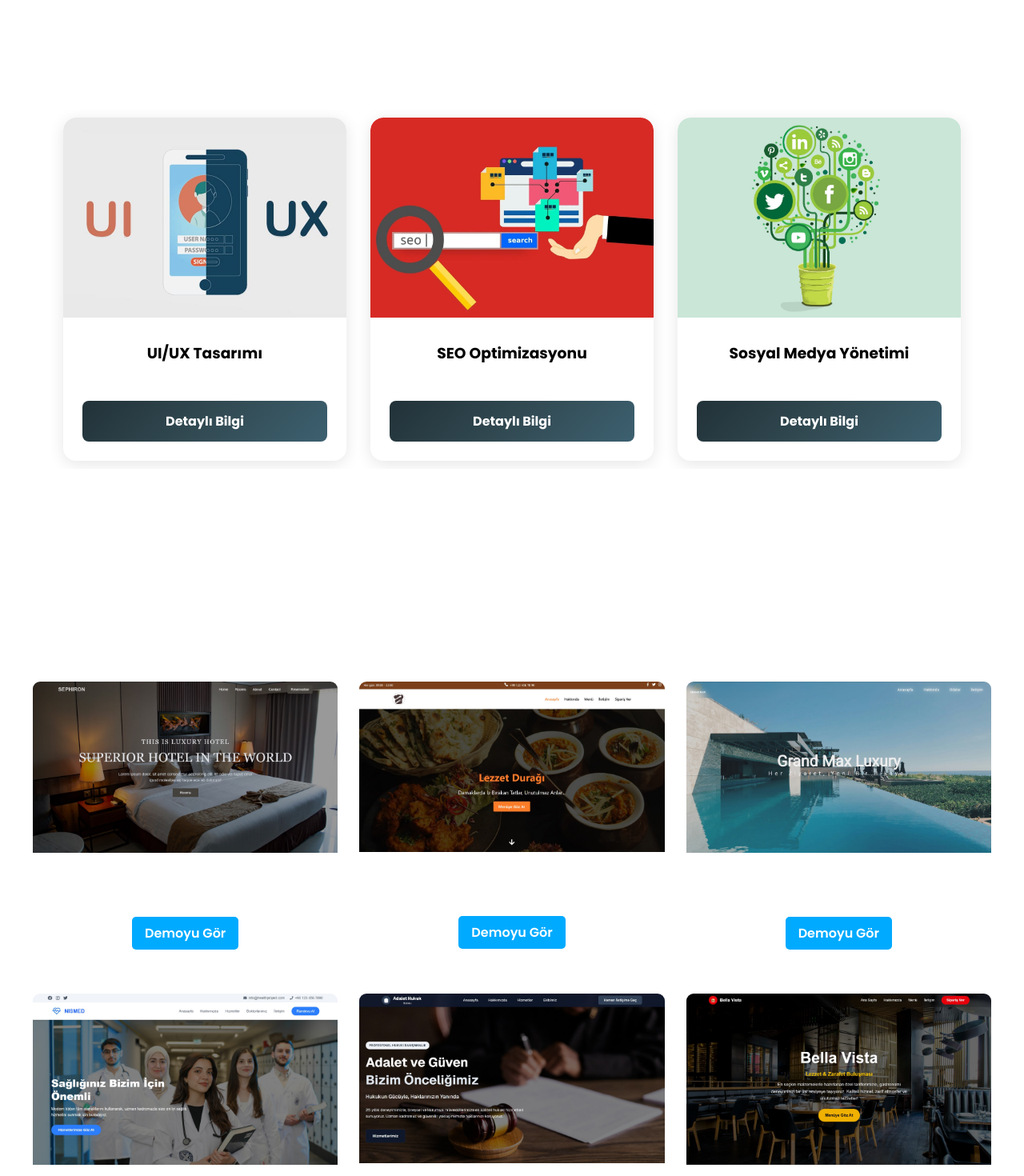
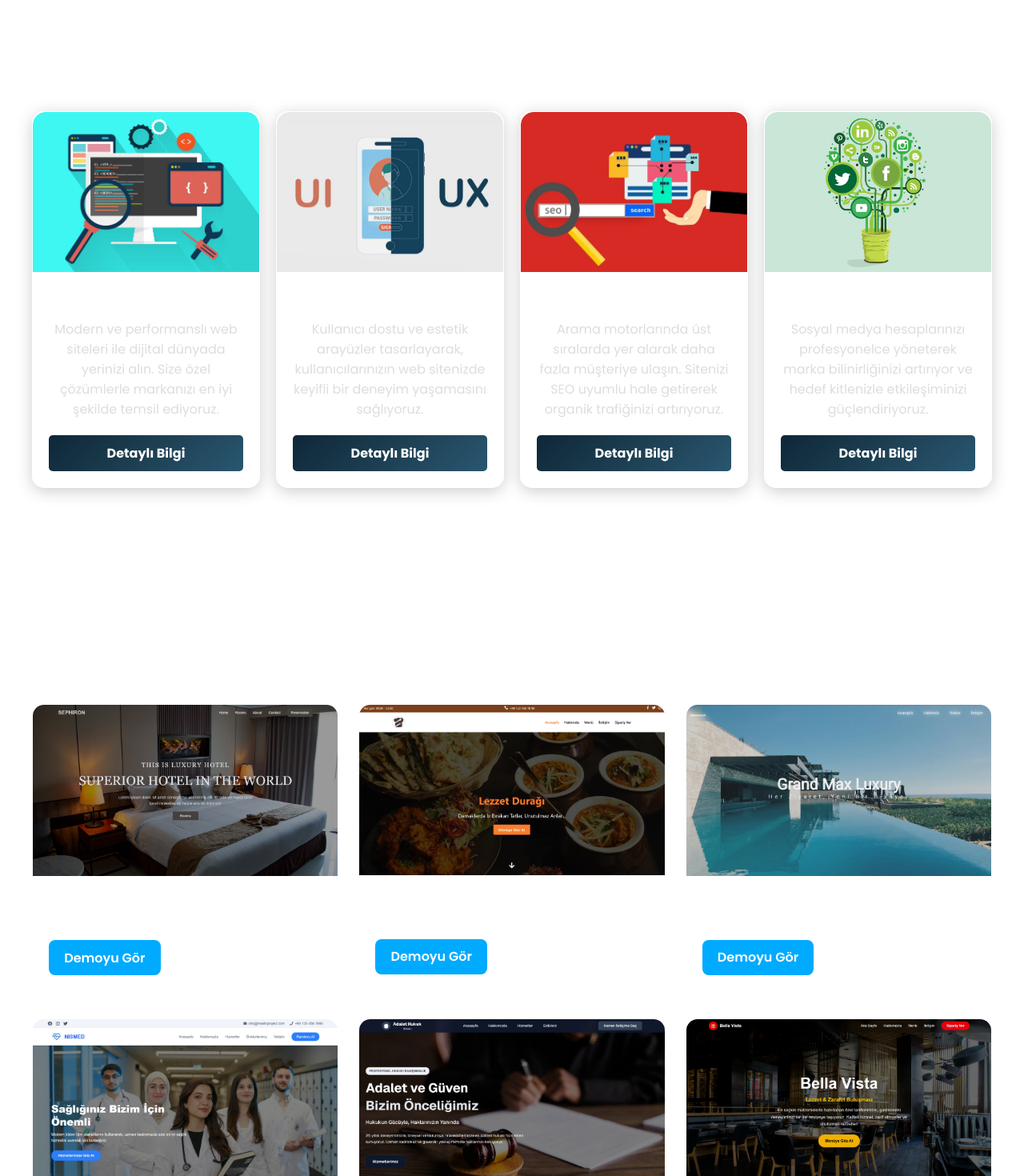
Before and after one commit to riavenn/portfolyo-web, a React (Create React App) app: page / in a window 1280 px wide. Shown: the part 880-2350 px from the top of the page at 80% size. Built offline with nearby package versions, Linux system fonts and the light colour scheme; no server answers; the database is empty; the HTML template or start-up script is replaced by a standard one.

Commit message:
The services and projects section has been reorganized.

```diff
--- a/package.json
+++ b/package.json
@@ -17,8 +17,6 @@
     "react-router-dom": "^7.6.2",
     "react-scripts": "5.0.1",
     "react-scroll": "^1.9.3",
-    "react-slick": "^0.30.3",
-    "slick-carousel": "^1.8.1",
     "web-vitals": "^2.1.4"
   },
   "scripts": {
--- a/src/App.css
+++ b/src/App.css
@@ -42,7 +42,11 @@
   left: 0;
   width: 100%;
   height: 100%;
-  background: radial-gradient(circle at center, rgba(97, 218, 251, 0.1) 0%, transparent 70%);
+  background: radial-gradient(
+    circle at center,
+    rgba(97, 218, 251, 0.1) 0%,
+    transparent 70%
+  );
   z-index: -2;
 }
 
@@ -73,13 +77,22 @@
 }
 
 @keyframes spin {
-  0% { transform: rotate(0deg); }
-  100% { transform: rotate(360deg); }
+  0% {
+    transform: rotate(0deg);
+  }
+  100% {
+    transform: rotate(360deg);
+  }
 }
 
 @keyframes pulse {
-  0%, 100% { opacity: 1; }
-  50% { opacity: 0.7; }
+  0%,
+  100% {
+    opacity: 1;
+  }
+  50% {
+    opacity: 0.7;
+  }
 }
 
 /* Supabase Status Styles */
@@ -719,22 +732,15 @@ body {
   padding: 1rem;
   border: 1px solid rgba(255, 255, 255, 0.2);
   border-radius: 8px;
-  background: rgba(255, 255, 255, 0.1);
   color: #fff;
   font-size: 1rem;
   transition: all 0.3s ease;
-}
-
-.contact-form input::placeholder,
-.contact-form textarea::placeholder {
-  color: rgba(255, 255, 255, 0.7);
 }
 
 .contact-form input:focus,
 .contact-form textarea:focus {
   outline: none;
   border-color: #61dafb;
-  background: rgba(255, 255, 255, 0.15);
 }
 
 .contact-form textarea {
--- a/src/App.js
+++ b/src/App.js
@@ -2,8 +2,7 @@ import React, { useState, useEffect, useRef } from "react";
 import { Routes, Route } from "react-router-dom";
 import { useInView } from "react-intersection-observer";
 import "./App.css";
-import "slick-carousel/slick/slick.css";
-import "slick-carousel/slick/slick-theme.css";
+import "./components/Services.css";
 import {
   FaHtml5,
   FaCss3Alt,
@@ -13,7 +12,6 @@ import {
   FaGithub,
 } from "react-icons/fa6";
 import { SiJavascript, SiTypescript } from "react-icons/si";
-import Slider from "react-slick";
 import emailjs from "emailjs-com";
 import { Link } from "react-scroll";
 import Projects from "./components/Projects";
@@ -352,62 +350,37 @@ function Services({ siteContent }) {
     {
       title: "Web Geliştirme",
       image: "/web-dev.jpg",
+      description: "Modern ve performanslı web siteleri ile dijital dünyada yerinizi alın. Size özel çözümlerle markanızı en iyi şekilde temsil ediyoruz.",
       link: "#contact",
     },
     {
       title: "UI/UX Tasarımı",
       image: "/ui-ux.jpg",
+      description: "Kullanıcı dostu ve estetik arayüzler tasarlayarak, kullanıcılarınızın web sitenizde keyifli bir deneyim yaşamasını sağlıyoruz.",
       link: "#contact",
     },
     {
       title: "SEO Optimizasyonu",
       image: "/seo.jpg",
+      description: "Arama motorlarında üst sıralarda yer alarak daha fazla müşteriye ulaşın. Sitenizi SEO uyumlu hale getirerek organik trafiğinizi artırıyoruz.",
       link: "#contact",
     },
     {
       title: "Sosyal Medya Yönetimi",
       image: "/social.jpg",
+      description: "Sosyal medya hesaplarınızı profesyonelce yöneterek marka bilinirliğinizi artırıyor ve hedef kitlenizle etkileşiminizi güçlendiriyoruz.",
       link: "#contact",
     },
   ];
 
   const services = siteContent?.services || defaultServices;
 
-  const settings = {
-    infinite: true,
-    speed: 500,
-    slidesToShow: 3,
-    slidesToScroll: 1,
-    autoplay: true,
-    autoplaySpeed: 3000,
-    responsive: [
-      {
-        breakpoint: 1024,
-        settings: {
-          slidesToShow: 2,
-          slidesToScroll: 1,
-          infinite: true,
-          dots: true,
-        },
-      },
-      {
-        breakpoint: 600,
-        settings: {
-          slidesToShow: 1,
-          slidesToScroll: 1,
-        },
-      },
-    ],
-  };
-
   return (
     <section className="services" id="services">
       <h2>Hizmetler</h2>
-      <div className="services-slider-container">
-        <Slider {...settings}>
+      <div className="services-grid">
         {services.map((service, index) => (
-            <div key={index} className="service-item-slide">
-              <div className="service-item">
+          <div key={index} className="service-card">
             <div className="service-image-container">
               <img
                 src={process.env.PUBLIC_URL + service.image}
@@ -415,6 +388,7 @@ function Services({ siteContent }) {
               />
             </div>
             <h3>{service.title}</h3>
+            <p>{service.description}</p>
             <Link
               to="contact"
               spy={true}
@@ -425,9 +399,7 @@ function Services({ siteContent }) {
               Detaylı Bilgi
             </Link>
           </div>
-            </div>
         ))}
-        </Slider>
       </div>
     </section>
   );
--- a/src/components/Projects.css
+++ b/src/components/Projects.css
@@ -4,54 +4,67 @@
 }
 
 .projects-title {
-  margin-bottom: 2rem;
-  letter-spacing: 10px;
+  margin-bottom: 3rem;
   color: #fff;
+  font-size: 2rem;
 }
 
 .projects-grid {
   display: grid;
-  grid-template-columns: repeat(2, 1fr);
-  gap: 2rem;
+  grid-template-columns: repeat(auto-fit, minmax(350px, 1fr));
+  gap: 2.5rem;
   max-width: 1200px;
   margin: 0 auto;
 }
 
 .project-card {
   background: rgba(255, 255, 255, 0.1);
-  border-radius: 10px;
+  border-radius: 15px;
   overflow: hidden;
-  transition: transform 0.3s ease;
+  transition: transform 0.3s ease, box-shadow 0.3s ease;
   backdrop-filter: blur(10px);
   border: 1px solid rgba(255, 255, 255, 0.2);
 }
 
 .project-card:hover {
   transform: translateY(-10px);
+  box-shadow: 0 12px 24px rgba(0, 0, 0, 0.3);
+}
+
+.project-image-container {
+  overflow: hidden;
 }
 
 .project-image {
   width: 100%;
+  height: 100%;
   object-fit: cover;
+  transition: transform 0.3s ease;
+}
+
+.project-card:hover .project-image {
+  transform: scale(1.05);
 }
 
 .project-info {
   padding: 1.5rem;
+  text-align: left;
 }
 
 .project-title {
-  font-size: 1rem;
+  font-size: 1.2rem;
   margin-bottom: 1rem;
+  font-weight: 600;
   color: #fff;
 }
 
 .project-demo-link {
   display: inline-block;
-  padding: 0.5rem 1rem;
+  padding: 0.6rem 1.2rem;
   background-color: #00aaff;
   color: #fff;
   text-decoration: none;
-  border-radius: 5px;
+  border-radius: 8px;
   transition: background-color 0.3s ease;
 }
 
--- a/src/components/Projects.js
+++ b/src/components/Projects.js
@@ -132,11 +132,13 @@ function Projects() {
       <div className="projects-grid">
         {projectsData.map((project) => (
           <div key={project.id} className="project-card">
-            <img
-              src={project.imageUrl}
-              alt={project.title}
-              className="project-image"
-            />
+            <div className="project-image-container">
+              <img
+                src={project.imageUrl}
+                alt={project.title}
+                className="project-image"
+              />
+            </div>
             <div className="project-info">
               <h3 className="project-title">{project.title}</h3>
               <a
--- /dev/null
+++ b/src/components/Services.css
@@ -0,0 +1,95 @@
+
+.services {
+    text-align: center;
+    padding: 50px 20px;
+  }
+
+  .services h2 {
+    font-size: 2rem;
+    margin-bottom: 40px;
+    color: #fff;
+  }
+
+  .services-grid {
+    display: grid;
+    grid-template-columns: repeat(4, 1fr);
+    gap: 30px;
+    max-width: 1200px;
+    margin: 0 auto;
+  }
+
+  .service-card {
+    background-color: rgba(255, 255, 255, 0.1);
+    border-radius: 15px;
+    box-shadow: 0 4px 20px rgba(0, 0, 0, 0.2);
+    overflow: hidden;
+    transition: transform 0.3s ease, box-shadow 0.3s ease;
+    cursor: pointer;
+    border: 1px solid rgba(255, 255, 255, 0.2);
+    display: flex;
+    flex-direction: column;
+  }
+
+  .service-card:hover {
+    transform: translateY(-10px);
+    box-shadow: 0 12px 24px rgba(0, 0, 0, 0.3);
+  }
+
+  .service-image-container {
+    width: 100%;
+    height: 200px;
+    overflow: hidden;
+    border-top-left-radius: 15px;
+    border-top-right-radius: 15px;
+  }
+
+  .service-image-container img {
+    width: 100%;
+    height: 100%;
+    object-fit: cover;
+    transition: transform 0.3s ease;
+  }
+
+  .service-card:hover .service-image-container img {
+    transform: scale(1.05);
+  }
+
+  .service-card h3 {
+    font-size: 1.2rem;
+    margin: 20px 0 10px 0;
+    color: #fff;
+  }
+
+  .service-card p {
+    font-size: 1rem;
+    margin: 0 20px 20px 20px;
+    color: #ddd;
+    flex-grow: 1;
+  }
+
+  .service-button {
+    display: inline-block;
+    padding: 10px 20px;
+    margin: 0 20px 20px 20px;
+    background-color: #007bff;
+    color: #fff;
+    text-decoration: none;
+    border-radius: 5px;
+    transition: background-color 0.3s ease;
+  }
+
+  .service-button:hover {
+    background-color: #0056b3;
+  }
+
+@media (max-width: 1024px) {
+  .services-grid {
+    grid-template-columns: repeat(2, 1fr);
+  }
+}
+
+@media (max-width: 768px) {
+  .services-grid {
+    grid-template-columns: 1fr;
+  }
+}
```
Also changed, not shown: 2 other files (tests, documents, lock files or other folders). Lines whose indentation alone changed are shown as unchanged.
